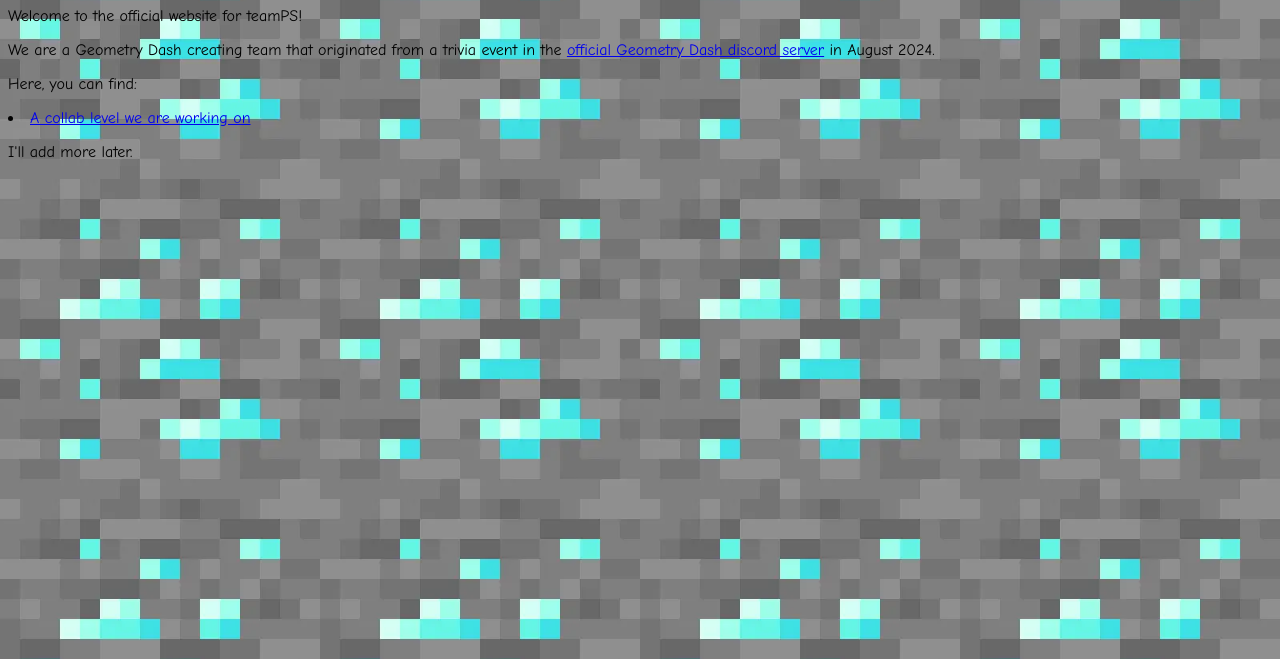
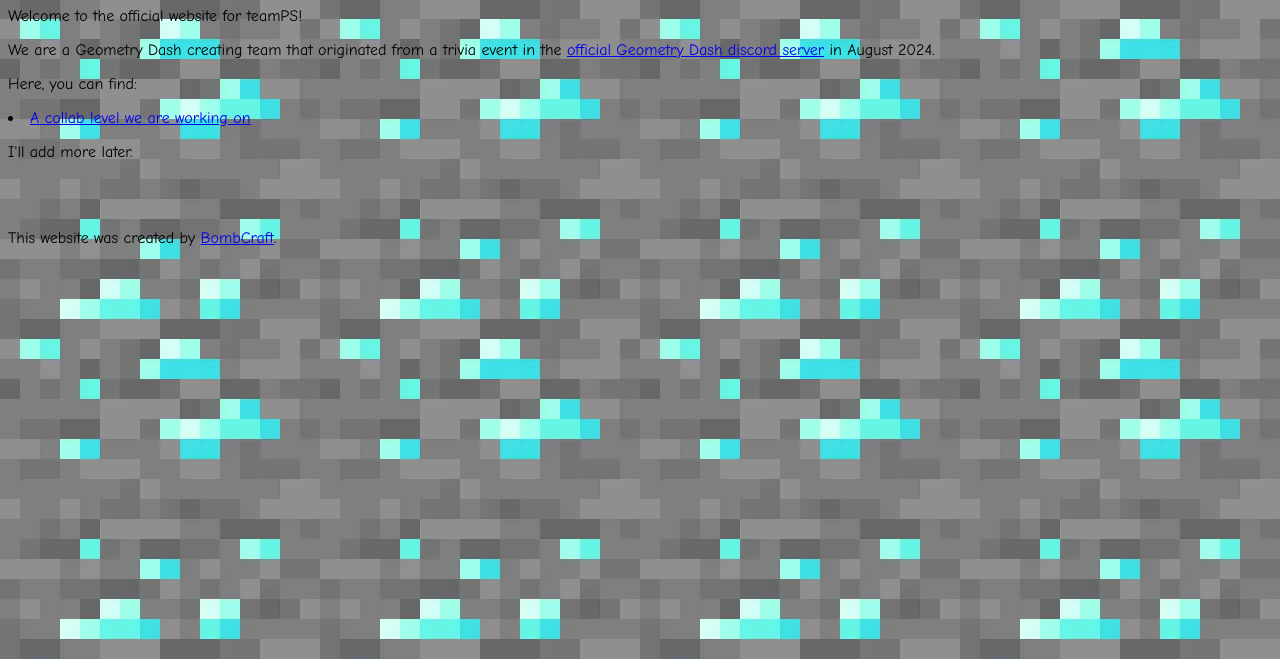
Before and after one commit to ImmediateMurderProfessionals/teamPS, a plain HTML site: page index.html in a window 1280 px wide. Shown: the part 141-800 px from the top of the page. Drawn offline with Linux system fonts and the light colour scheme; a script that the page names is missing.

Commit message:
Update index.html

```diff
--- a/index.html
+++ b/index.html
@@ -23,5 +23,9 @@
   <li><a href=/teamPS/collab/>A collab level we are working on</a></li>
 
 <p>I'll add more later.</p>
+
+<br>
+<br>
+<p>This website was created by <a href=https://github.com/ImmediateMurderProfessionals>BombCraft</a>.</p>
 </body>
 </html>
```
